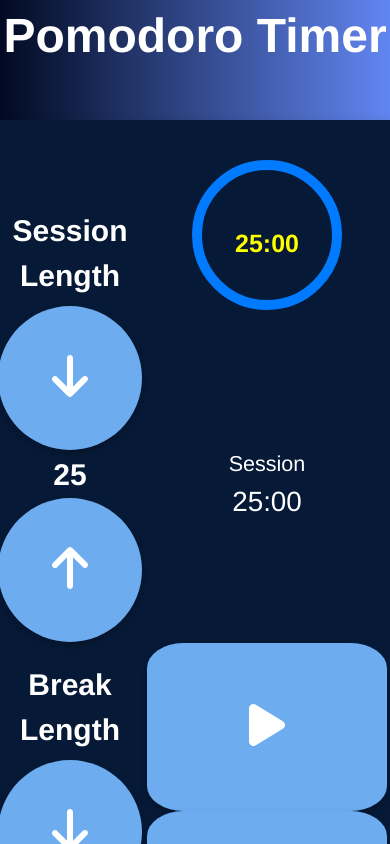
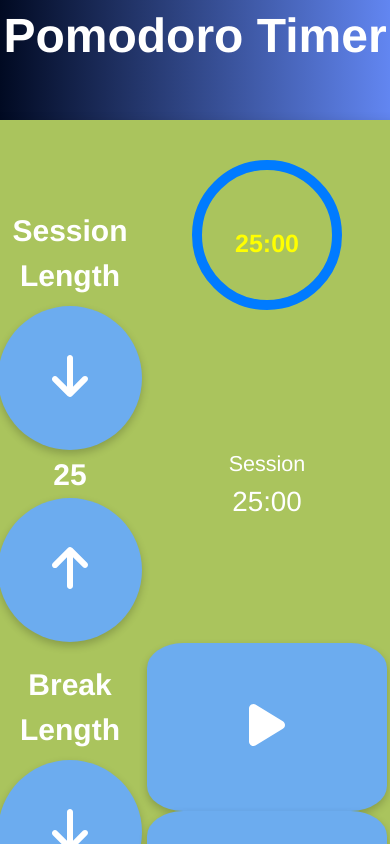
Before and after one commit to S-chahine/pomodoro-timer, a React (Create React App) app: page / in a window 390 px wide. Shown: the top 844 px of the page. Built offline with nearby package versions, Linux system fonts and the light colour scheme.

Commit message:
responsive design

```diff
--- a/src/components/Timer.css
+++ b/src/components/Timer.css
@@ -9,7 +9,7 @@ body {
 }
 
 .container {
-    background-color: #061936;
+    background-color: #aac45d;
     border-radius: 8px;
     box-shadow: 0 0 10px rgba(0, 0, 0, 0.1);
     padding: 40px;
```
